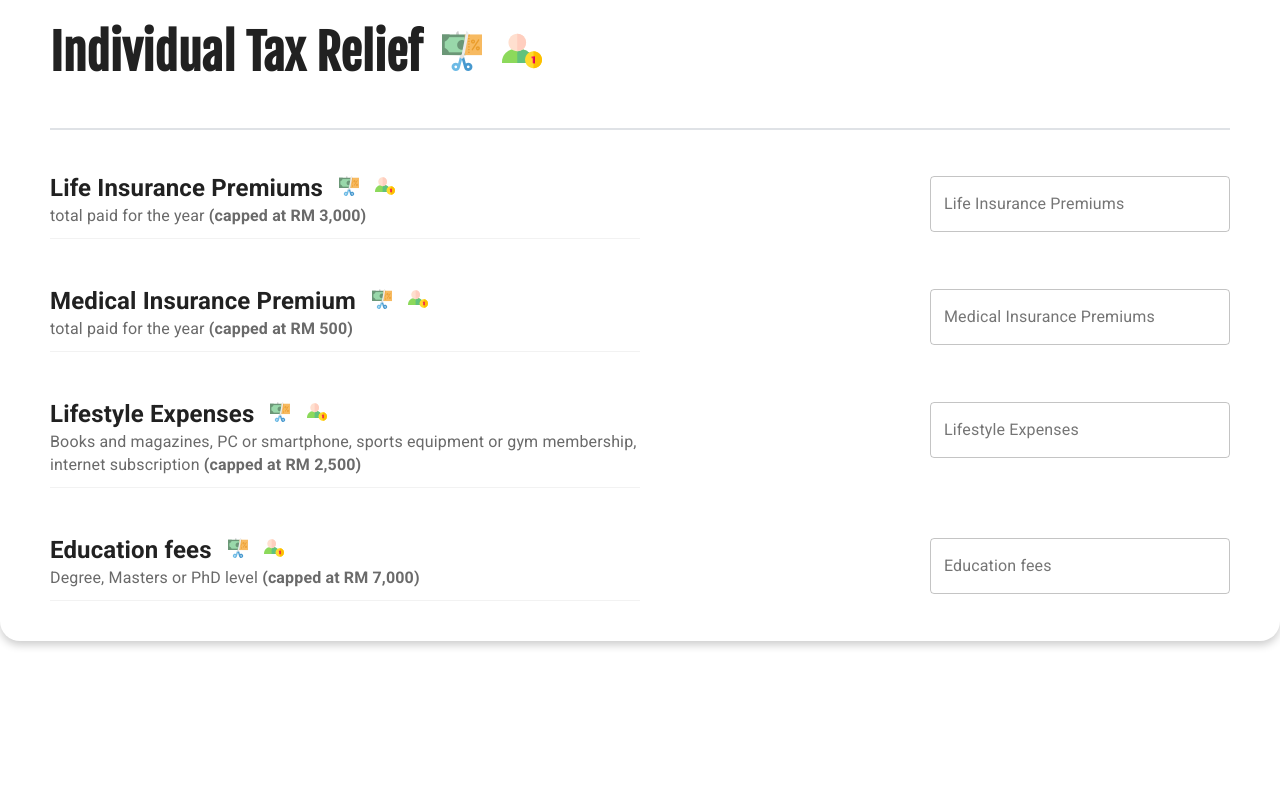
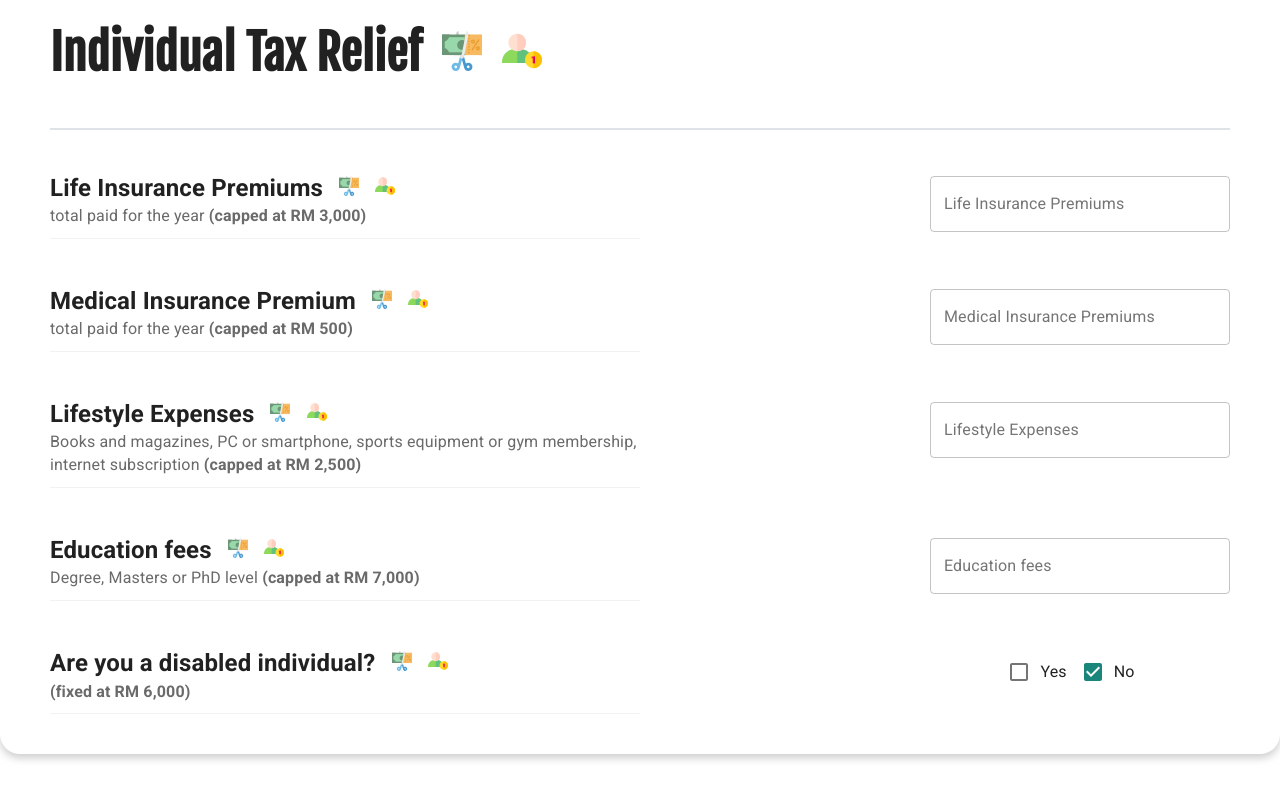
Before and after one commit to khun84/IncomeTaxCalculator, a React (Create React App) app: page / in a window 1280 px wide. Shown: the part 704-1504 px from the top of the page. Before the commit the page ends 1445 px from the top, so only its background shows below. Built offline with nearby package versions, Linux system fonts and the light colour scheme.

Commit message:
added checkbox question

```diff
--- /dev/null
+++ b/src/CheckboxQuestion.js
@@ -0,0 +1,69 @@
+import React, { Component, PropTypes } from 'react';
+import FormControlLabel from '@material-ui/core/FormControlLabel';
+import Checkbox from '@material-ui/core/Checkbox';
+
+
+class CheckboxQuestion extends Component {
+
+    constructor(props) {
+        super(props);
+        this.state = {
+            disabledIndividual: false,
+        };
+    }
+
+    handleChange = name => event => {
+          if (name) {
+            this.setState({ ...this.state, disabledIndividual: true });
+          } else {
+            this.setState({ ...this.state, disabledIndividual: false });
+          }
+      };
+
+    render()   {
+        return (
+            <div className="horizontalRow ">
+
+            <div className="questionText question-bottom-border">
+                <h4>{this.props.questionTitle}  {this.props.icons}</h4>
+                <div className="subtitles">
+                  {this.props.questionSubtitle}
+                    <div className="capText">
+                      {this.props.cap}
+                    </div>
+                  </div>
+            </div>
+
+            <div className="incomeInput">
+            <FormControlLabel
+            control={
+              <Checkbox
+                checked={this.state.disabledIndividual}
+                onChange={this.handleChange(true)}
+                value="checkedA"
+                color="primary"
+              />
+            }
+            label="Yes"
+          />
+
+            <FormControlLabel
+            control={
+              <Checkbox
+                checked={!this.state.disabledIndividual}
+                onChange={this.handleChange(false)}
+                value="checkedB"
+                color="secondary"
+              />
+            }
+            label="No"
+          />
+            </div>
+
+        </div>
+        );
+    }
+
+}
+
+export default CheckboxQuestion;
--- a/src/Section.js
+++ b/src/Section.js
@@ -1,6 +1,7 @@
 import React, { Component, PropTypes } from 'react';
 import HeaderSection from './HeaderSection';
 import MoneyTextQuestion from './MoneyTextQuestion';
+import CheckboxQuestion from './CheckboxQuestion';
 
 const incomeQuestionIcons = (
     <div className="questionIcon"><img src="assets/dollar.svg"></img> </div>
@@ -57,6 +58,13 @@ const taxReliefQuestions = (
     cap="(capped at RM 7,000)"
     label="Education fees"
     icons={individualReliefQuestionIcons}/>
+
+    <CheckboxQuestion
+    questionTitle="Are you a disabled individual?"
+    questionSubtitle=""
+    cap="(fixed at RM 6,000)"
+    label={["Yes","No"]}
+    icons={individualReliefQuestionIcons}/>
     </div>
 )
 
```
